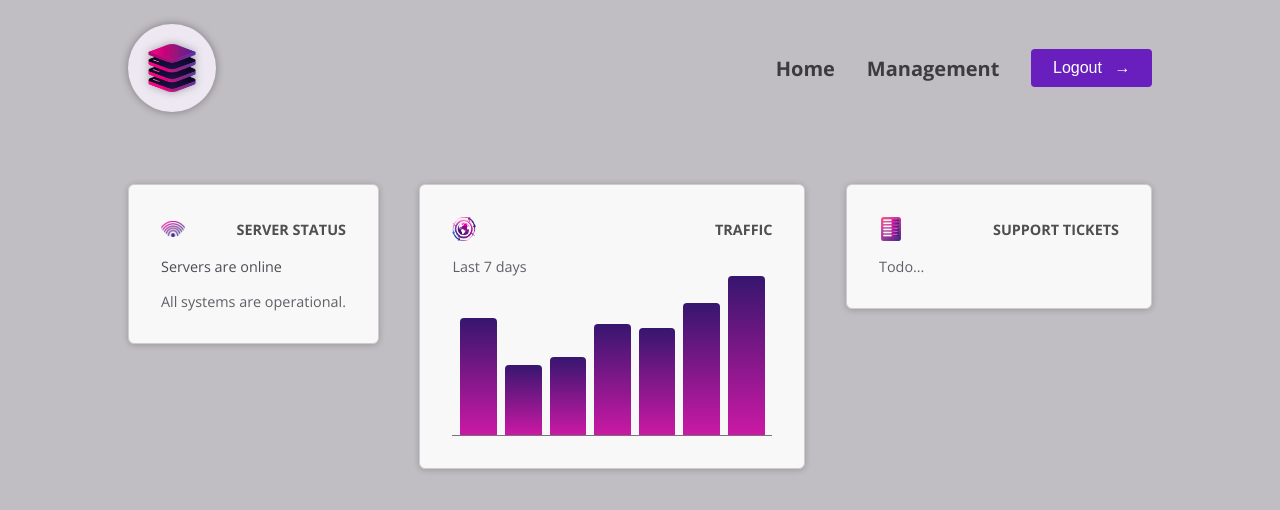
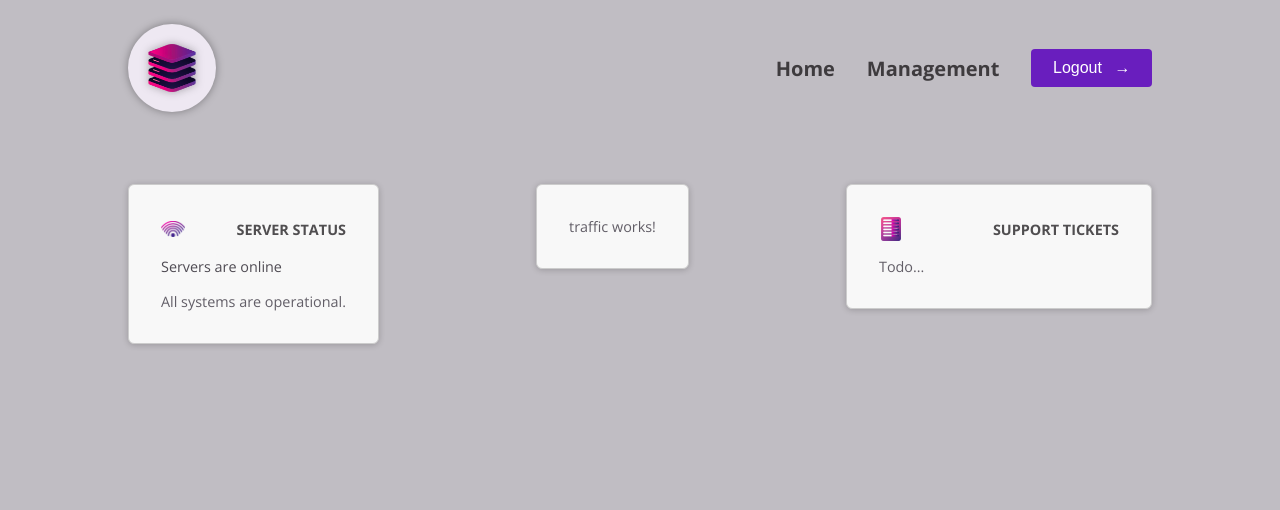
Before and after one commit to StefanJakic/angular-project-based-learning-section-5, an Angular app: page / in a window 1280 px wide. Shown: the top 510 px of the page. Built offline with nearby package versions, Linux system fonts and the light colour scheme.

Commit message:
migrating traffic to their own template

```diff
--- a/src/app/app.component.html
+++ b/src/app/app.component.html
@@ -7,21 +7,7 @@
     </div>
 
     <div class="dashboard-item">
-      <article>
-        <header>
-          <img src="globe.png" alt="A globe" />
-          <h2>Traffic</h2>
-        </header>
-        <div id="traffic">
-          <p>Last 7 days</p>
-
-          <div id="chart">
-            @for (dataPoint of dummyTrafficData; track dataPoint.id) {
-              <div [style.height]="(dataPoint.value / maxTraffic) * 100 + '%'"></div>
-            }
-          </div>
-        </div>
-      </article>
+      <app-traffic />
     </div>
 
     <div class="dashboard-item">
--- a/src/app/app.component.ts
+++ b/src/app/app.component.ts
@@ -1,43 +1,13 @@
 import { Component } from '@angular/core';
 import { HeaderComponent } from "./header/header.component";
 import { ServerStatusComponent } from "./dashboard/server-status/server-status.component";
+import { TrafficComponent } from "./dashboard/traffic/traffic.component";
 
 @Component({
   selector: 'app-root',
   standalone: true,
-  imports: [HeaderComponent, ServerStatusComponent],
+  imports: [HeaderComponent, ServerStatusComponent, TrafficComponent],
   templateUrl: './app.component.html',
 })
 export class AppComponent {
-  dummyTrafficData = [
-    {
-      id: 'd1',
-      value: 433,
-    },
-    {
-      id: 'd2',
-      value: 260,
-    },
-    {
-      id: 'd3',
-      value: 290,
-    },
-    {
-      id: 'd4',
-      value: 410,
-    },
-    {
-      id: 'd5',
-      value: 397,
-    },
-    {
-      id: 'd6',
-      value: 488,
-    },
-    {
-      id: 'd47',
-      value: 589,
-    },
-  ];
-  maxTraffic = Math.max(...this.dummyTrafficData.map((data) => data.value));
 }
--- a/src/app/dashboard/traffic/traffic.component.ts
+++ b/src/app/dashboard/traffic/traffic.component.ts
@@ -8,5 +8,35 @@ import { Component } from '@angular/core';
   styleUrl: './traffic.component.css'
 })
 export class TrafficComponent {
-
+  dummyTrafficData = [
+    {
+      id: 'd1',
+      value: 433,
+    },
+    {
+      id: 'd2',
+      value: 260,
+    },
+    {
+      id: 'd3',
+      value: 290,
+    },
+    {
+      id: 'd4',
+      value: 410,
+    },
+    {
+      id: 'd5',
+      value: 397,
+    },
+    {
+      id: 'd6',
+      value: 488,
+    },
+    {
+      id: 'd47',
+      value: 589,
+    },
+  ];
+  maxTraffic = Math.max(...this.dummyTrafficData.map((data) => data.value));
 }
```
